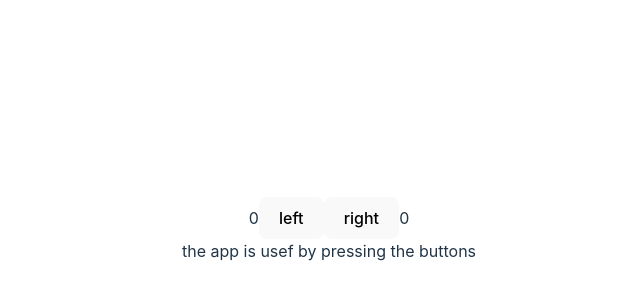
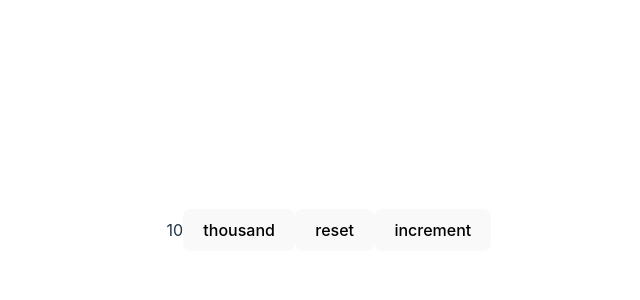
Before and after one commit to vapppu/react-luku1-oppimistehtava-03-click, a React (Vite) app: page / in a window 1280 px wide. Shown: the part 170-470 px from the top of the page, without its empty margins (311-951 px from the left). Built offline with nearby package versions, Linux system fonts and the light colour scheme.

Commit message:
App with several buttons to change value (thousand, reset, increment)

```diff
--- a/src/App.jsx
+++ b/src/App.jsx
@@ -1,52 +1,26 @@
 import { useState } from "react";
 import "./App.css";
 
-const History = (props) => {
-  if (props.allClicks.length === 0) {
-    return <div>the app is usef by pressing the buttons</div>;
+const Button = (props) => (
+  <button onClick={props.handleClick}>{props.text}</button>
+)
+
+const App = (props) => {
+  const [value, setValue] = useState(10)
+
+  const setToValue = (newValue) => () =>{
+    console.log('value now', newValue)
+    setValue(newValue)
   }
-  return (
-    <div>
-      {" "}
-      button press history: {props.allClicks.join(" ")}
-      <p>Total: {props.allClicks.length}</p>
-    </div>
-  );
-};
-
-const Button = ({ handleClick, text }) => {
-  return <button onClick={handleClick}>{text}</button>;
-};
-
-const App = () => {
-  const [left, setLeft] = useState(0);
-  const [right, setRight] = useState(0);
-  const [allClicks, setAll] = useState([]);
-  const [total, setTotal] = useState(0);
-
-  const handleLeftClick = () => {
-    setAll(allClicks.concat("L"));
-    const newLeft = left + 1;
-    setLeft(newLeft);
-  };
-
-  const handleRightClick = () => {
-    setAll(allClicks.concat("R"));
-    const newRight = right + 1;
-    setRight(newRight);
-  };
 
   return (
     <div>
-      <div>
-        {left}
-        <Button handleClick={handleLeftClick} text="left" />
-        <Button handleClick={handleRightClick} text="right" />
-        {right}
-        <History allClicks={allClicks} />
-      </div>
+      {value}
+      <Button handleClick={setToValue(1000)} text="thousand" />
+      <Button handleClick={setToValue(0)} text="reset" />
+      <Button handleClick={setToValue(value + 1)} text="increment" />
     </div>
-  );
-};
+  )
+}
 
 export default App;
```
